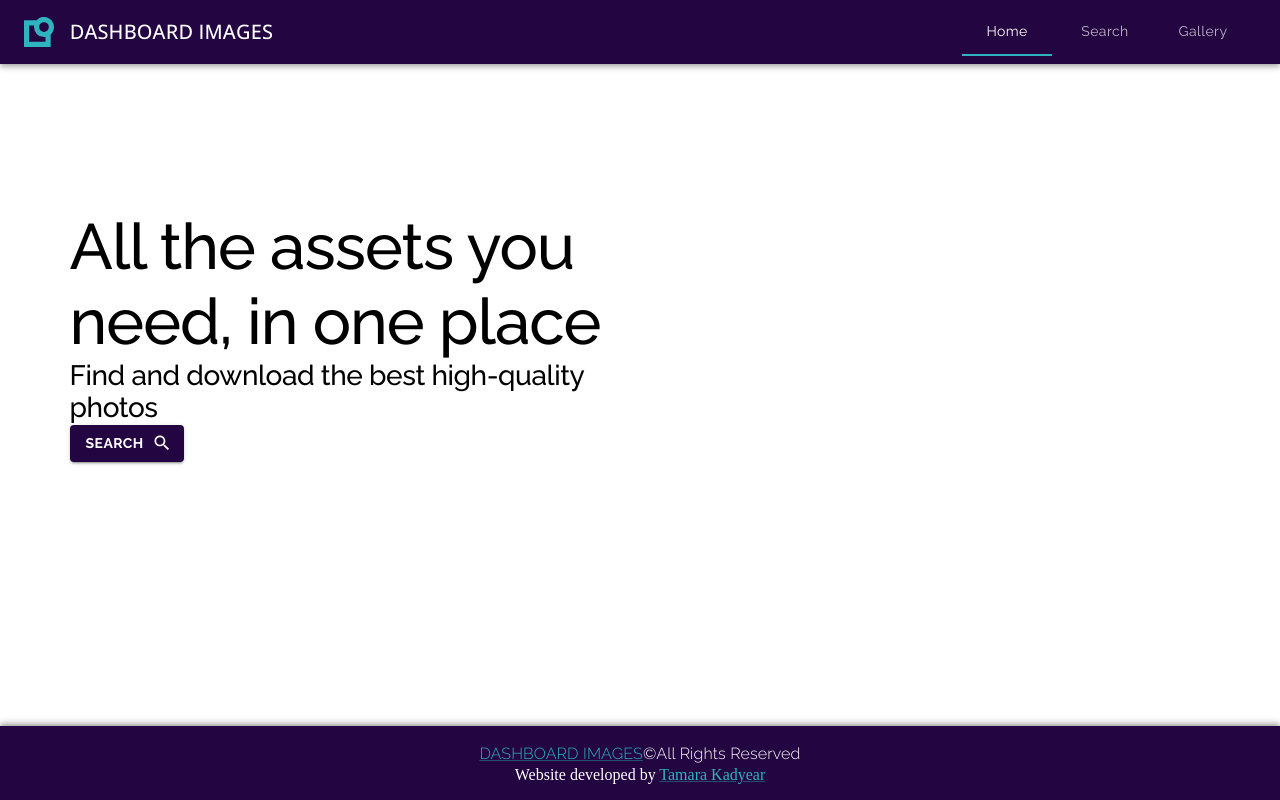
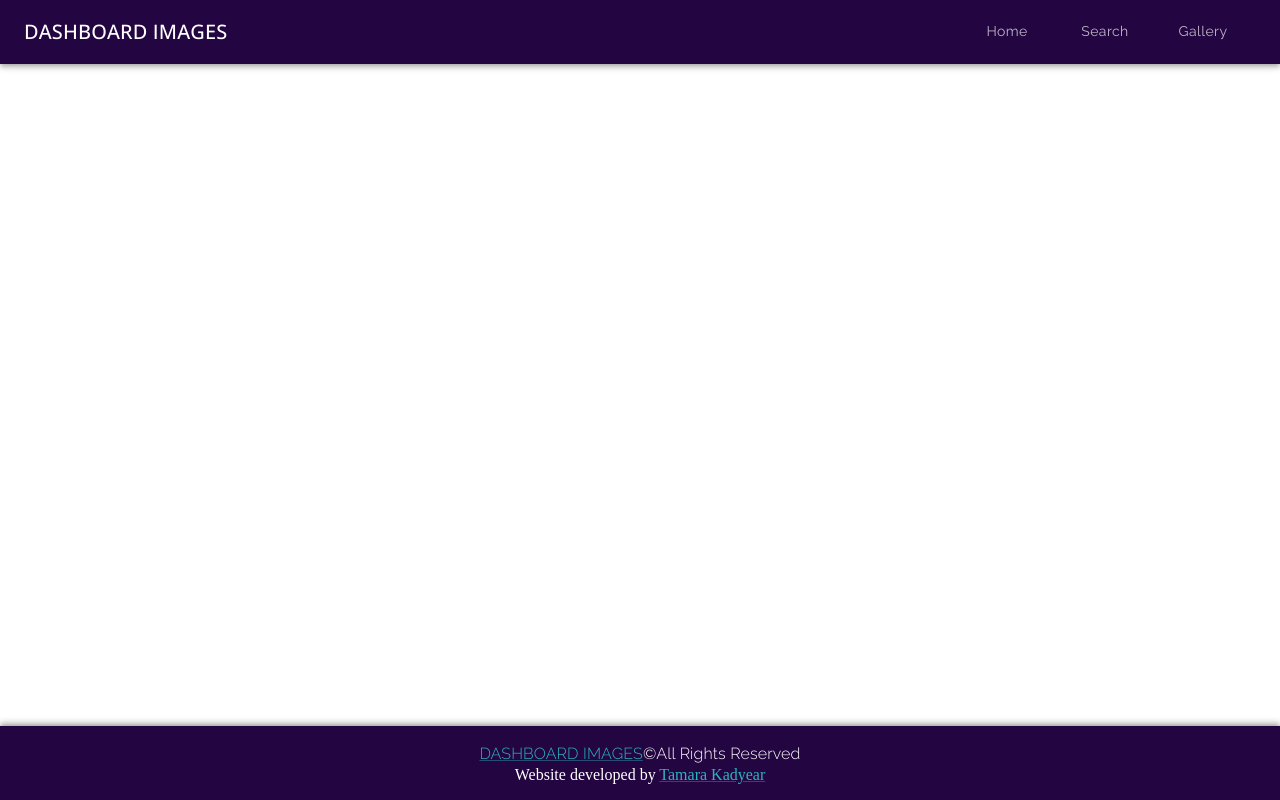
Before and after one commit to TKadyear/dashboard-images, a React (Create React App) app: page / in a window 1280 px wide. Built offline with nearby package versions, Linux system fonts and the light colour scheme; no server answers.

Commit message:
Hotfix Router

```diff
--- a/src/App.js
+++ b/src/App.js
@@ -11,10 +11,10 @@ function App() {
 			<MenuAppBar />
 			<main>
 				<Routes>
-					<Route path="/" element={<Home />} />
-					<Route path="/search" element={<Search />} />
-					<Route path="/gallery" element={<Gallery />} />
-					<Route path="*" element={<NoMatch />} />
+					<Route path="/dashboard-images" element={<Home />} />
+					<Route path="/dashboard-images/search" element={<Search />} />
+					<Route path="/dashboard-images/gallery" element={<Gallery />} />
+					<Route path="/dashboard-images/*" element={<NoMatch />} />
 				</Routes>
 			</main>
 			<FooterBar />
--- a/src/components/NavMenu.js
+++ b/src/components/NavMenu.js
@@ -33,14 +33,14 @@ function useRouteMatch(patterns) {
 }
 function MyTabs() {
 
-	const routeMatch = useRouteMatch(["/", "/search", "/gallery"]);
+	const routeMatch = useRouteMatch(["/dashboard-images", "/dashboard-images/search", "/dashboard-images/gallery"]);
 	const currentTab = routeMatch?.pattern?.path;
 
 	return (
 		<Tabs indicatorColor="secondary" textColor="secondary" color="secondary" value={currentTab}>
-			<StyledTab label="Home" value="/" to="/" component={Link} />
-			<StyledTab label="Search" value="/search" to="/search" component={Link} />
-			<StyledTab label="Gallery" value="/gallery" to="/gallery" component={Link} />
+			<StyledTab label="Home" value="/dashboard-images" to="/dashboard-images" component={Link} />
+			<StyledTab label="Search" value="/dashboard-images/search" to="/dashboard-images/search" component={Link} />
+			<StyledTab label="Gallery" value="/dashboard-images/gallery" to="/dashboard-images/gallery" component={Link} />
 		</Tabs>
 	);
 }
@@ -50,7 +50,6 @@ export function MenuAppBar() {
 		<Box sx={{ flexGrow: 1 }}>
 			<AppBar position="static" >
 				<Toolbar>
-					<img src="/logo.svg" alt="logo" />
 					<Typography
 						variant="h6"
 						noWrap
--- a/src/pages/NoMatch.js
+++ b/src/pages/NoMatch.js
@@ -29,9 +29,9 @@ export const NoMatch = () => {
         <Typography sx={{ fontSize: "1.5rem", textTransform: "uppercase" }} variant="h2" >The link is broken or the page has been moved. Try these pages instead:</Typography>
       </Box>
       <LinksRow>
-        <Button to="/" component={Link}>Home</Button>
-        <Button to="/search" component={Link}>Search</Button>
-        <Button to="/gallery" component={Link}>My Photos</Button>
+        <Button to="/dashboard-images" component={Link}>Home</Button>
+        <Button to="/dashboard-images/search" component={Link}>Search</Button>
+        <Button to="/dashboard-images/gallery" component={Link}>My Photos</Button>
       </LinksRow>
     </Container>
   );
--- a/src/pages/PersonalGallery.js
+++ b/src/pages/PersonalGallery.js
@@ -38,7 +38,7 @@ export function Gallery() {
 						</FilterBar>
 						<DisplayImages personalPhotos={true} itemData={listImages} onSubmitEdit={handleSubmitEdit} />
 					</>)
-					: <NoImages text="It seems like you don't have any photo yet." to="/search" value="Search photos" />
+					: <NoImages text="It seems like you don't have any photo yet." to="/dashboard-images/search" value="Search photos" />
 			}
 		</>
 	);
```
